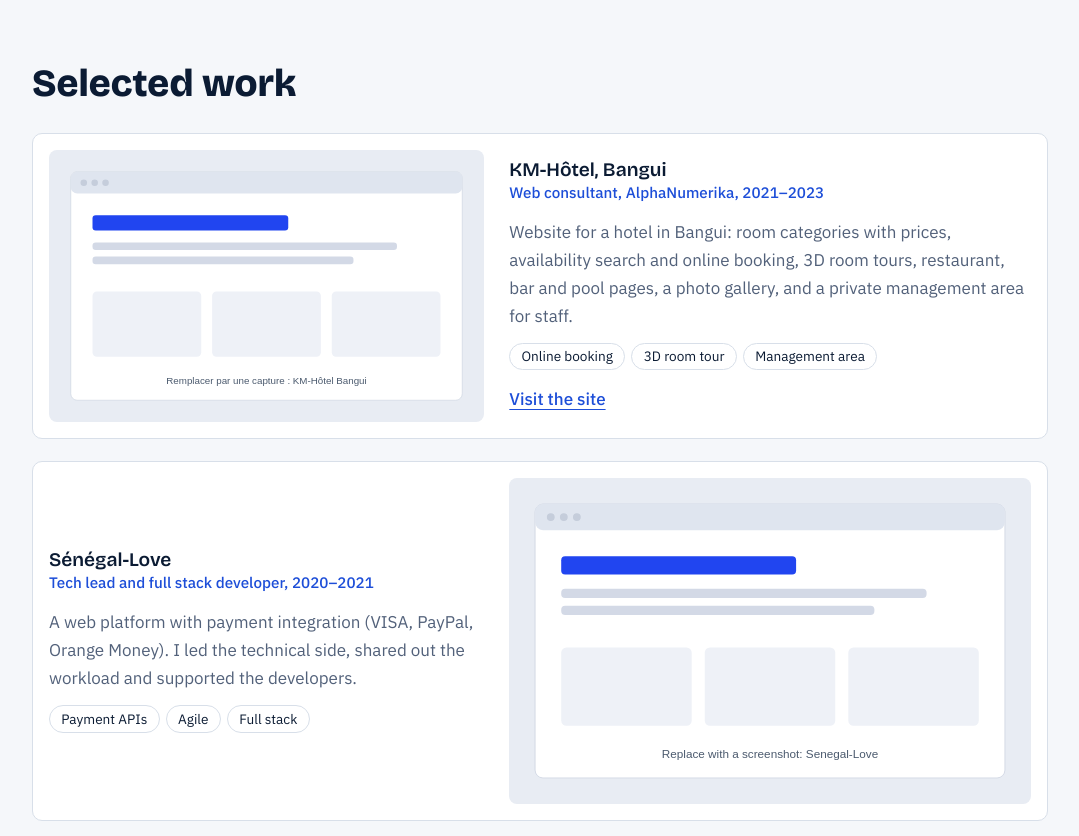
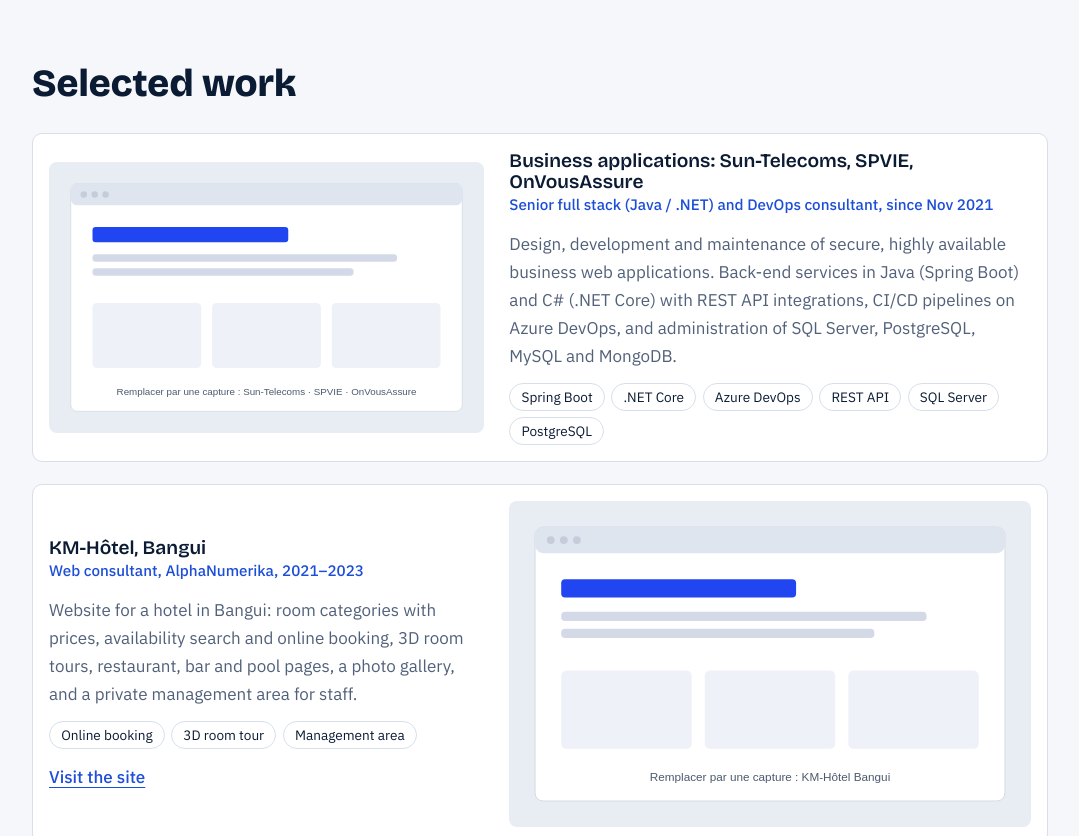
Before and after one commit to jasonmanda/portfolio, a plain HTML site: page index.html in a window 1280 px wide. Shown: the part 1420-2256 px from the top of the page, without its empty margins (100-1179 px from the left). Drawn offline with nearby package versions, Linux system fonts and the light colour scheme.

Commit message:
sun telecoms

```diff
--- a/index.html
+++ b/index.html
@@ -55,6 +55,12 @@
   <section id="work">
     <h2 data-i18n="h_work">Selected work</h2>
     <div class="cases">
+      <article class="case">
+        <img src="images/sun-telecoms.svg" alt="Screenshot placeholder: Sun-Telecoms, SPVIE and OnVousAssure business applications" loading="lazy">
+        <div><h3 data-i18n="c5h">Business applications: Sun-Telecoms, SPVIE, OnVousAssure</h3><p class="role" data-i18n="c5r">Senior full stack (Java / .NET) and DevOps consultant, since Nov 2021</p>
+        <p data-i18n="c5">Design, development and maintenance of secure, highly available business web applications. Back-end services in Java (Spring Boot) and C# (.NET Core) with REST API integrations, CI/CD pipelines on Azure DevOps, and administration of SQL Server, PostgreSQL, MySQL and MongoDB.</p>
+        <ul class="tags"><li>Spring Boot</li><li>.NET Core</li><li>Azure DevOps</li><li>REST API</li><li>SQL Server</li><li>PostgreSQL</li></ul></div>
+      </article>
       <article class="case">
         <img src="images/km-hotel.svg" alt="Screenshot placeholder: KM-Hôtel Bangui website" loading="lazy">
         <div><h3>KM-Hôtel, Bangui</h3><p class="role" data-i18n="c0r">Web consultant, AlphaNumerika, 2021–2023</p>
--- a/script.js
+++ b/script.js
@@ -10,6 +10,7 @@ s2h:"CI/CD et DevOps",s2:"Pipelines automatisés de build, de test et de déploi
 s3h:"API et intégrations",s3:"API REST, micro-services et intégrations tierces, notamment des solutions de paiement comme VISA, PayPal et Orange Money.",
 s4h:"Modernisation et formation",s4:"Migration d'applications anciennes vers des architectures actuelles et accompagnement des équipes sur le code propre et les design patterns.",
 h_work:"Projets sélectionnés",
+c5h:"Applications métiers : Sun-Telecoms, SPVIE, OnVousAssure",c5r:"Consultant senior full stack (Java / .NET) et DevOps, depuis nov. 2021",c5:"Conception, développement et maintenance d'applications web sécurisées à haute disponibilité. Services backend en Java (Spring Boot) et C# (.NET Core) avec intégration d'API REST, pipelines CI/CD sous Azure DevOps et administration de bases SQL Server, PostgreSQL, MySQL et MongoDB.",
 c0r:"Consultant web, AlphaNumerika, 2021–2023",c0:"Site web d'un hôtel de Bangui : catégories de chambres avec tarifs, recherche de disponibilité et réservation en ligne, visites 3D des chambres, pages restaurant, bar et piscine, galerie photo et espace de gestion privé pour le personnel.",c0t1:"Réservation en ligne",c0t2:"Visite 3D des chambres",c0t3:"Espace de gestion",visit:"Voir le site",
 c1r:"Tech lead et développeur full stack, 2020–2021",c1:"Une plateforme web avec paiement en ligne (VISA, PayPal, Orange Money). J'ai piloté la partie technique, réparti la charge de travail et assisté les développeurs.",
 c2r:"Développeur full stack, 2020–2021",c2:"Une plateforme de mise en relation entre organismes de formation et apprenants. J'ai développé des fonctionnalités de bout en bout et les ai déployées sous Linux.",
```
Also changed, not shown: images/sun-telecoms.svg (added).
